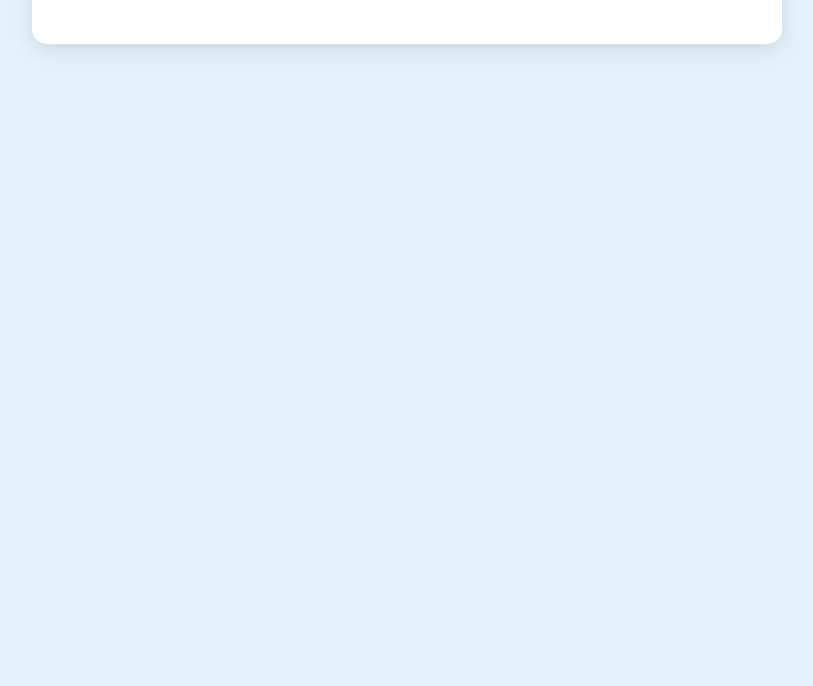
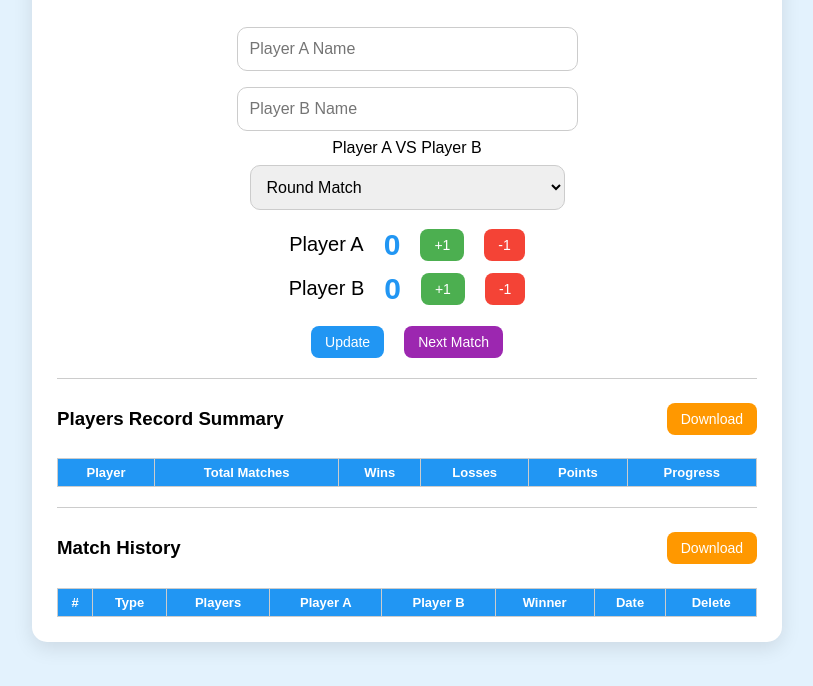
Before and after one commit to ahsanrafiquevehari-netizen/badminton-pwa, a plain HTML site: page index.html in a window 1280 px wide. Shown: the part 106-792 px from the top of the page, without its empty margins (233-1046 px from the left). Drawn offline with nearby package versions, Linux system fonts and the light colour scheme.

Commit message:
Update index.html

```diff
--- a/index.html
+++ b/index.html
@@ -7,19 +7,97 @@
 <link rel="manifest" href="manifest.json">
 <meta name="theme-color" content="#2196f3">
 <link rel="icon" href="icons/icon-192.png">
-
+<script src="https://cdnjs.cloudflare.com/ajax/libs/jspdf/2.5.1/jspdf.umd.min.js"></script>
+<script src="https://cdnjs.cloudflare.com/ajax/libs/jspdf-autotable/3.5.28/jspdf.plugin.autotable.min.js"></script>
 <style>
   body { font-family:'Poppins',sans-serif; background:#e3f2fd; margin:0; padding:20px; text-align:center; }
   .container { max-width:700px; margin:auto; background:#fff; padding:25px; border-radius:15px; box-shadow:0 6px 20px rgba(0,0,0,0.1); }
-    /* Add the rest of your CSS here */
+  input, select { width:45%; padding:12px; margin:8px 1%; border-radius:10px; border:1px solid #ccc; font-size:16px; }
+  .score-line { display:flex; justify-content:center; align-items:center; gap:20px; font-size:20px; margin:10px 0; }
+  .score { font-size:30px; font-weight:bold; color:#2196f3; }
+  button { padding:8px 14px; border:none; border-radius:8px; font-size:14px; cursor:pointer; color:#fff; }
+  .add { background:#4caf50; } .subtract { background:#f44336; } .update { background:#2196f3; } .reset { background:#9c27b0; } .delete-btn { background:#f44336; font-size:12px; }
+  .controls { display:flex; justify-content:center; flex-wrap:wrap; gap:20px; margin-top:20px; }
+  #history, #playerHistory { margin-top:20px; border-top:1px solid #ccc; padding-top:10px; text-align:left; }
+  .table-wrapper { overflow-x:auto; width:100%; }
+  table { width:100%; border-collapse:collapse; min-width:600px; }
+  th, td { border:1px solid #ccc; padding:6px; font-size:13px; text-align:center; }
+  th { background:#2196f3; color:#fff; }
+  .download-btn { background:#ff9800; }
+  .section-header { display:flex; align-items:center; justify-content:space-between; margin-bottom:10px; }
+  @media (max-width:480px){ input, select { width:100%; } .score-line { flex-wrap:wrap; } }
 </style>
 </head>
 <body>
 <div class="container">
   <h1>Ali Raza Badminton Club</h1>
-    <!-- Your app content here -->
+  <input id="playerAName" placeholder="Player A Name" oninput="updateVSLine()" />
+  <input id="playerBName" placeholder="Player B Name" oninput="updateVSLine()" />
+  <div id="vsLine">Player A VS Player B</div>
+  <select id="matchType">
+    <option value="Round Match">Round Match</option>
+    <option value="Quarter-Final">Quarter-Final</option>
+    <option value="Semi-Final">Semi-Final</option>
+    <option value="Final">Final</option>
+  </select>
+  <div class="score-line">
+    <span id="nameA">Player A</span>
+    <span class="score" id="scoreA">0</span>
+    <button class="add" onclick="addPoint('A')">+1</button>
+    <button class="subtract" onclick="subtractPoint('A')">-1</button>
+  </div>
+  <div class="score-line">
+    <span id="nameB">Player B</span>
+    <span class="score" id="scoreB">0</span>
+    <button class="add" onclick="addPoint('B')">+1</button>
+    <button class="subtract" onclick="subtractPoint('B')">-1</button>
+  </div>
+  <div class="controls">
+    <button class="update" onclick="updateAndSaveMatch()">Update</button>
+    <button class="reset" onclick="nextMatch()">Next Match</button>
+  </div>
+  <div id="result"></div>
+
+  <!-- PLAYER SUMMARY TABLE -->
+  <div id="playerHistory">
+    <div class="section-header">
+      <h3>Players Record Summary</h3>
+      <button class="download-btn" onclick="exportPlayerSummaryPDF()">Download</button>
+    </div>
+    <div class="table-wrapper">
+      <table>
+        <thead>
+          <tr>
+            <th>Player</th><th>Total Matches</th><th>Wins</th><th>Losses</th><th>Points</th><th>Progress</th>
+          </tr>
+        </thead>
+        <tbody id="playerTable"></tbody>
+      </table>
+    </div>
+  </div>
+
+  <!-- MATCH HISTORY TABLE -->
+  <div id="history">
+    <div class="section-header">
+      <h3>Match History</h3>
+      <button class="download-btn" onclick="exportMatchHistoryPDF()">Download</button>
+    </div>
+    <div class="table-wrapper">
+      <table>
+        <thead>
+          <tr>
+            <th>#</th><th>Type</th><th>Players</th><th>Player A</th><th>Player B</th><th>Winner</th><th>Date</th><th>Delete</th>
+          </tr>
+        </thead>
+        <tbody id="matchList"></tbody>
+      </table>
+    </div>
+  </div>
 </div>
 
 <script src="service-worker.js"></script>
+<script>
+  // Your existing JS code here (addPoint, subtractPoint, updateVSLine, updateAndSaveMatch, etc.)
+</script>
 </body>
 </html>
```
Lines whose indentation alone changed are shown as unchanged.
